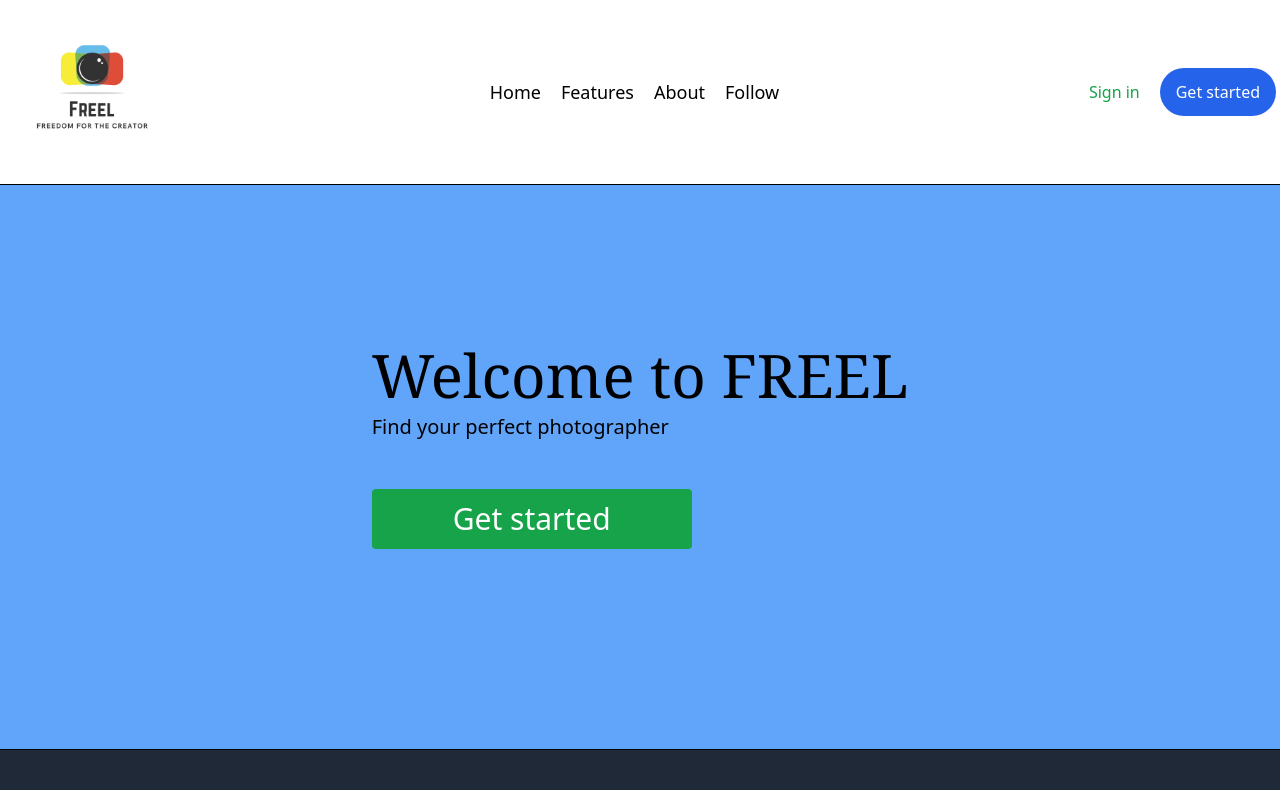
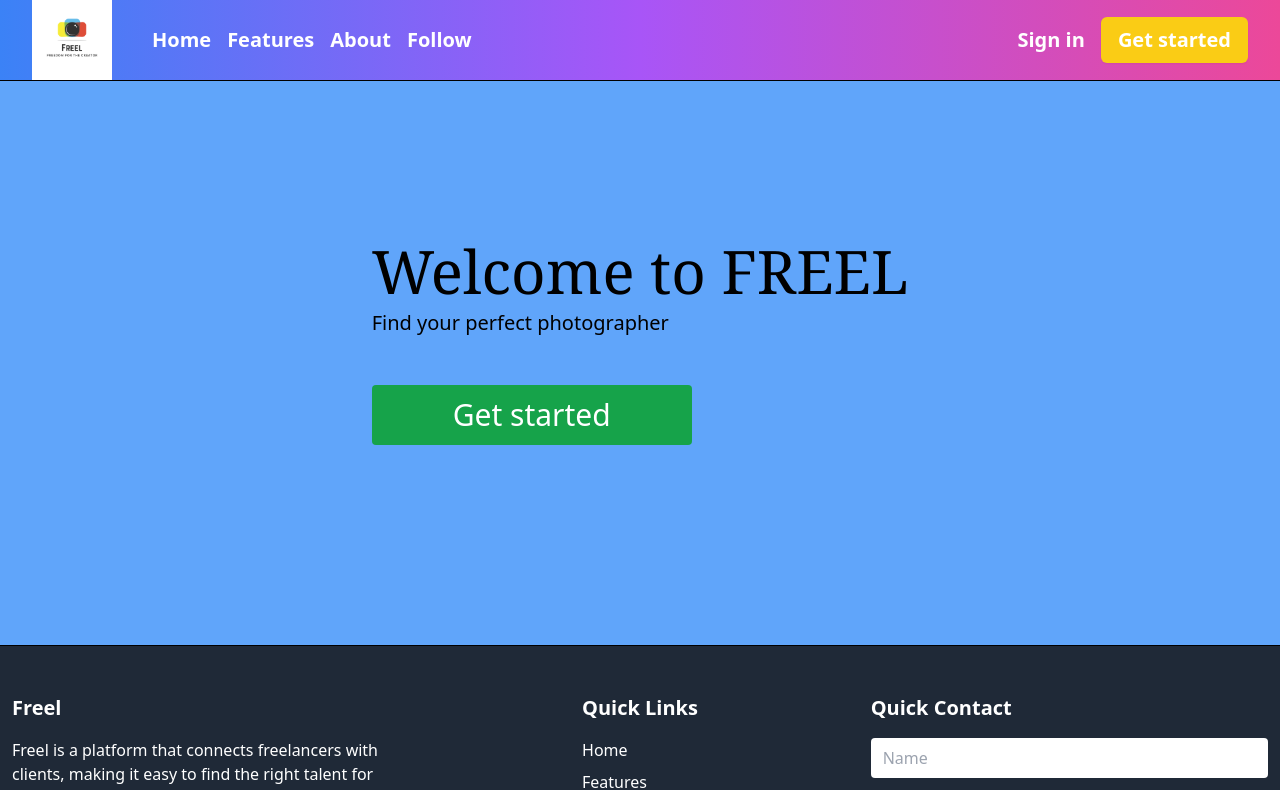
Before and after one commit to daironcastellanos/FOTO, a Next.js app in the folder my-app/: page / in a window 1280 px wide. Shown: the top 790 px of the page. Built offline with nearby package versions, Linux system fonts and the light colour scheme.

Commit message:
Changed the header

```diff
--- a/my-app/src/components/Header.tsx
+++ b/my-app/src/components/Header.tsx
@@ -5,16 +5,15 @@ import logo from '../../public/images/Logo.png';
 
 type HeaderProps = {
   isLoggedIn: boolean;
-}
+};
 
 const handleSubmit = async (e: React.FormEvent<HTMLFormElement>) => {
   e.preventDefault();
   try {
-    if (sessionStorage.getItem("loggedIn") != null) {
-      sessionStorage.removeItem("loggedIn");
+    if (sessionStorage.getItem('loggedIn') != null) {
+      sessionStorage.removeItem('loggedIn');
       window.location.reload();
-    }
-    else {
+    } else {
       console.log('user has not signed in.');
     }
   } catch (error) {
@@ -25,103 +24,102 @@ const handleSubmit = async (e: React.FormEvent<HTMLFormElement>) => {
 const Header = ({ isLoggedIn }: HeaderProps) => {
   return (
     <div>
-      {isLoggedIn ? (
-        <SignoutHeader/>
-      ) : (
-        <SigninHeader/>
-      )}
+      {isLoggedIn ? <SignoutHeader /> : <SigninHeader />}
     </div>
   );
 };
 
 const SigninHeader = () => {
   return (
-    <header className='flex justify-between p-1 max-w-7xl mx-auto'>
-      <div className='flex items-center space-x-5'>
+    <header className="bg-gradient-to-r from-blue-500 via-purple-500 to-pink-500 sticky top-0 z-10">
+      <nav className="max-w-7xl mx-auto px-4 sm:px-6 lg:px-8">
+        <div className="flex items-center justify-between h-20">
+          <div className="flex items-center">
             <Link href="/">
-          <div className="w-44">
+              <div className="w-20 cursor-pointer">
                 <Image
                   className="object-contain"
                   src={logo.src}
                   alt="Logo"
-              width={200}
-              height={50}
+                  width={150}
+                  height={40}
                   layout="responsive"
                 />
               </div>
             </Link>
           </div>
-      <div className='hidden md:inline-flex items-center space-x-5'>
+          <div className="hidden md:block">
+            <div className="ml-10 flex items-baseline space-x-4">
               <Link href="/">
-            <h3 className='text-lg'>Home</h3>
+                <span className="text-white text-xl font-semibold hover:text-blue-300 cursor-pointer">Home</span>
               </Link>
               <Link href="/features">
-            <h3 className='text-lg'>Features</h3>
+                <span className="text-white text-xl font-semibold hover:text-blue-300 cursor-pointer">Features</span>
               </Link>
               <Link href="/about">
-            <h3 className='text-lg'>About</h3>
+                <span className="text-white text-xl font-semibold hover:text-blue-300 cursor-pointer">About</span>
               </Link>
               <Link href="/follow">
-            <h3 className='text-lg'>Follow</h3>
+                <span className="text-white text-xl font-semibold hover:text-blue-300 cursor-pointer">Follow</span>
               </Link>
             </div>
-
-      <div className='flex items-center space-x-5 text-green-600'>
+          </div>
+          <div className="md:flex items-center justify-end md:flex-1 lg:w-0">
             <Link href="/screens/Login">
-        <h3>Sign in</h3>
+              <span className="whitespace-nowrap text-xl font-semibold text-white hover:text-blue-300 cursor-pointer">
+                Sign in
+              </span>
             </Link>
             <Link href="/screens/SignUpForm">
-        <h3 className='text-white bg-blue-600 px-4 py-3 rounded-full'>Get started</h3>
+              <span className="whitespace-nowrap ml-4 inline-flex items-center justify-center px-4 py-2 border border-transparent rounded-md shadow-sm text-xl font-semibold text-white bg-yellow-400 hover:bg-yellow-500 cursor-pointer">
+                Get started
+              </span>
             </Link>
           </div>
+        </div>
+      </nav>
     </header>
   );
-}
+};
+
 
 const SignoutHeader = () => {
   return (
-    <header className='flex justify-between p-2 max-w-7xl mx-auto'>
-      <div className='flex items-center space-x-5'>
+    <header className="bg-white py-4 px-4 sm:px-6 lg:px-8 shadow-md">
+      <nav className="relative flex items-center justify-between">
         <Link href="/">
-          <div className="w-44">
-            <Image
-              className="object-contain"
-              src={logo.src}
-              alt="Logo"
-              width={200}
-              height={50}
-              layout="responsive"
-            />
-          </div>
+          <a>
+            <Image src={logo.src} alt="Logo" width={200} height={50} layout="intrinsic" />
+          </a>
+        </Link>
+        <div className="hidden md:flex space-x-10">
+          <Link href="/">
+            <a className="text-gray-700 font-medium hover:text-blue-500">Home</a>
+          </Link>
+          <Link href="/features">
+            <a className="text-gray-700 font-medium hover:text-blue-500">Features</a>
+          </Link>
+          <Link href="/about">
+            <a className="text-gray-700 font-medium hover:text-blue-500">
+            About</a>
+</Link>
+<Link href="/follow">
+<a className="text-gray-700 font-medium hover:text-blue-500">Follow</a>
 </Link>
 </div>
-      <div className='hidden md:inline-flex items-center space-x-5'>
-      <Link href="/">
-            <h3 className='text-lg'>Home</h3>
-            </Link>
-        <Link href="/features">
-            <h3 className='text-lg'>Features</h3>
-            </Link>
-            <Link href="/about">
-            <h3 className='text-lg'>About</h3>
-            </Link>
-            <Link href="/follow">
-            <h3 className='text-lg'>Follow</h3>
-            </Link>
-        </div>
-
-      <div className='flex items-center space-x-5 text-green-600'>
+<div className="md:flex items-center justify-end md:flex-1 lg:w-0">
 <form onSubmit={handleSubmit}>
 <button
-            className='text-white bg-blue-600 px-4 py-3 rounded-full'
-            type='submit'
+           className="whitespace-nowrap inline-flex items-center justify-center px-4 py-2 border border-transparent rounded-md shadow-sm text-base font-medium text-white bg-blue-600 hover:bg-blue-700"
+           type="submit"
          >
 Sign out
 </button>
 </form>
 </div>
+</nav>
 </header>
 );
-}
+};
 
 export default Header;
```
Lines whose indentation alone changed are shown as unchanged.
